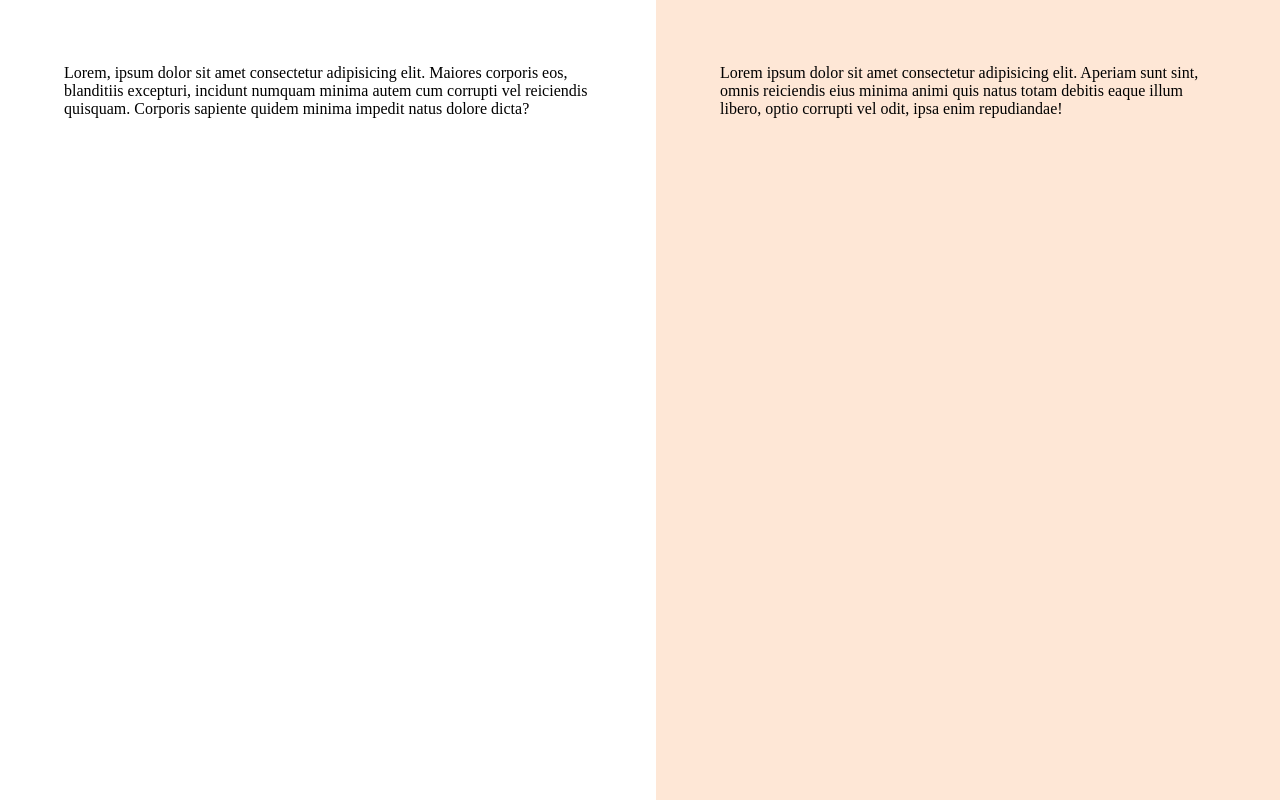
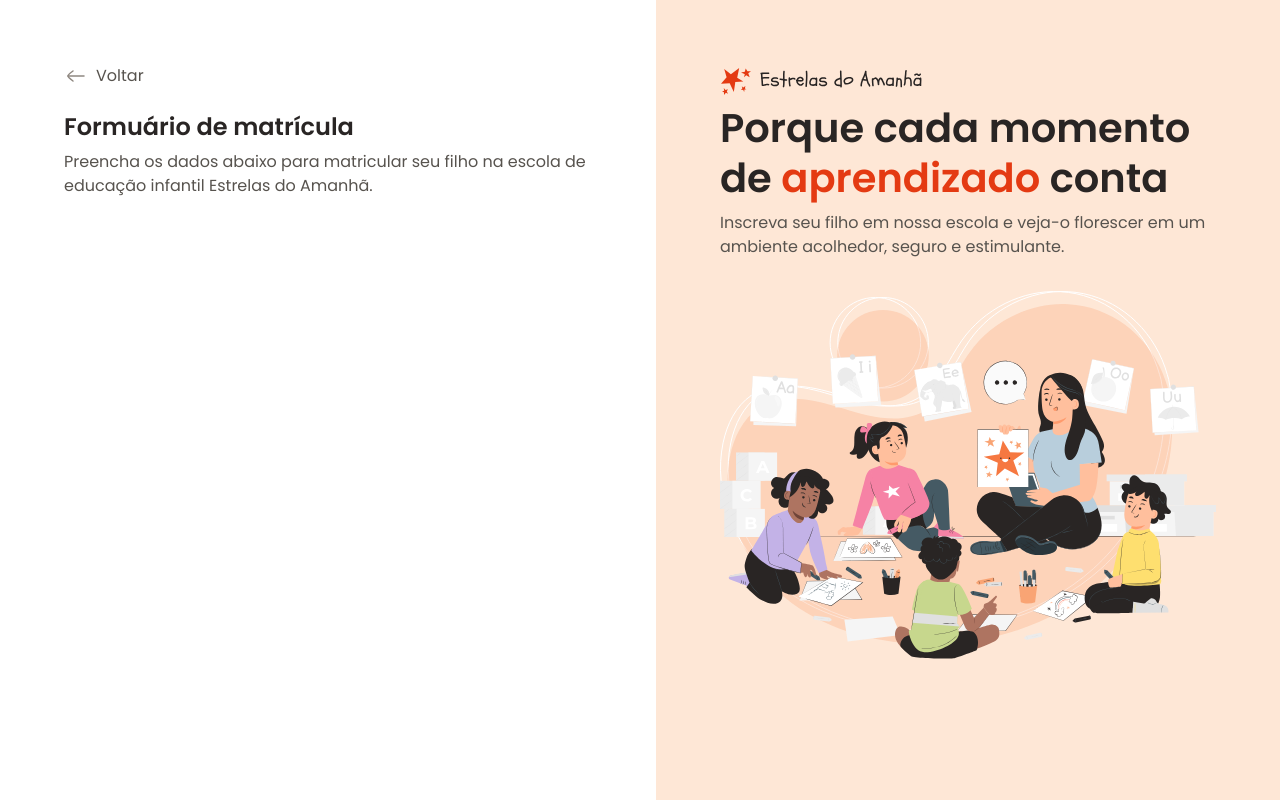
Before and after one commit to abimaelrss/projeto-formulario-de-matricula, a plain HTML site: page index.html in a window 1280 px wide. Drawn offline with Linux system fonts and the light colour scheme.

Commit message:
Conteúdo aside e conteúdo inicail do main

```diff
--- a/index.html
+++ b/index.html
@@ -17,11 +17,31 @@
 <body>
   <div id="app">
     <main>
-      <div class="main-container">Lorem, ipsum dolor sit amet consectetur adipisicing elit. Maiores corporis eos, blanditiis excepturi, incidunt numquam minima autem cum corrupti vel reiciendis quisquam. Corporis sapiente quidem minima impedit natus dolore dicta?</div>
+      <div class="main-container">
+        <div class="back">
+          <img src="assets/icons/arrow-left-02.svg" alt="ícone de voltar">
+          <span>Voltar</span>
+        </div>
+
+        <h1>Formuário de matrícula</h1>
+        <p>
+          Preencha os dados abaixo para matricular seu filho na escola de educação infantil Estrelas do Amanhã.
+        </p>
+      </div>
     </main>
 
     <aside>
-      <div class="aside-container">Lorem ipsum dolor sit amet consectetur adipisicing elit. Aperiam sunt sint, omnis reiciendis eius minima animi quis natus totam debitis eaque illum libero, optio corrupti vel odit, ipsa enim repudiandae!</div>
+      <div class="aside-container">
+        <header>
+          <img src="assets/logo.svg" alt="imagem de logo">
+          <h2>Porque cada momento de <span>aprendizado</span> conta</h2>
+          <p>
+            Inscreva seu filho em nossa escola e veja-o florescer em um ambiente acolhedor, seguro e estimulante.
+          </p>
+        </header>
+
+        <img src="assets/Illustration.svg" alt="iamgem de uma professora com crianças prestando atenção">
+      </div>
     </aside>
   </div>
 </body>
--- a/styles/global.css
+++ b/styles/global.css
@@ -24,4 +24,16 @@
 
 body {
   overflow: hidden;
+
+  font: var(--text);
+  color: var(--text-secondary);
 }
+
+h1, h2 {
+  color: var(--text-primary);
+}
+
+img {
+  max-width: 100%;
+  height: auto;
+}
--- a/styles/layout.css
+++ b/styles/layout.css
@@ -14,6 +14,18 @@ main {
     max-width: 33rem;
     margin-left: auto;
   }
+
+  & .back {
+    display: flex;
+    align-items: center;
+    gap: .5rem;
+    margin-bottom: 1.5rem;
+  }
+
+  & h1 {
+    font: 600 1.5rem/1.25 var(--font-family);
+    margin-bottom: .5rem;
+  }
 }
 
 aside {
@@ -22,5 +34,18 @@ aside {
 
   & .aside-container {
     max-width: 31rem;
+
+    & > img {
+      margin-top: 2rem;
+    }
+  }
+
+  & h2 {
+    font: 600 2.5rem/1.25 var(--font-family);
+    margin-bottom: .5rem;
+
+    & span {
+      color: var(--text-highlight);
+    }
   }
 }
```
